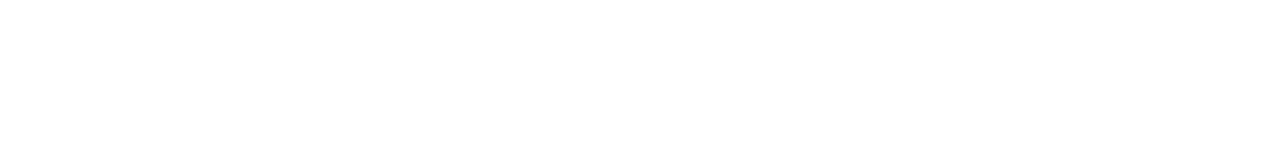
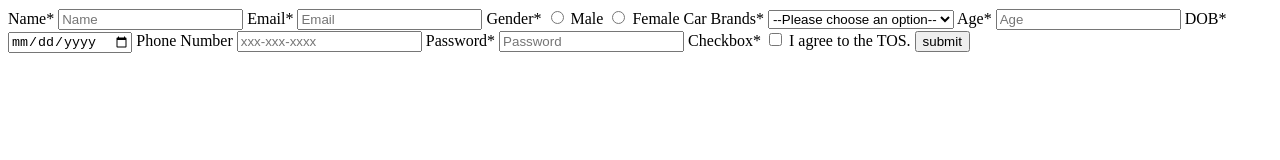
Before and after one commit to acciojob/signup-form-car-chandrahasan667, a website: page main.html in a window 1280 px wide. Drawn offline with Linux system fonts and the light colour scheme.

Commit message:
created a submission

```diff
--- a/main.html
+++ b/main.html
@@ -9,7 +9,65 @@
 <body>
 	<!-- the entire body must be written by student -->
     <script type="text/javascript" src="./script.js">
-</script>
+    </script>
+	<form method ="post">
+
+			<label for ="name">Name*</label>
+			<input type ="text" id="name" placeholder ="Name" required>
+
+
+
+			<label for ="email">Email*</label>
+			<input type ="email" id="email" placeholder ="Email" required>
+
+
+
+			<label for ="gender">Gender*</label>
+			<input type ="radio" name="gender" id="gender_m"required>
+		    <label for ="gender_m">Male</label>
+			<input type ="radio" name="gender" id="gender_f" required>
+		    <label for ="gender_f">Female</label>
+
+
+			<label for ="cars">Car Brands*</label>
+			<select id="cars" required>
+				<option value="" disabled selected>--Please choose an option--</option>
+				<option value="bmw">BMW</option>
+                <option value="audi">Audi</option>
+				<option value="mercedez">Mercedez</option>
+			</select>
+
+
+
+			<label for="age">Age*</label>
+			<input type = "number" id="age" placeholder ="Age" required>
+
+
+
+			<label for="dob">DOB*</label>
+			<input type = "date" id="dob" required>
+
+
+
+			<label for="tel">Phone Number</label>
+			<input type = "tel" id="tel" placeholder="xxx-xxx-xxxx">
+
+
+
+			<label for="password">Password*</label>
+			<input type = "password" id="password" placeholder ="Password" required>
+
+
+
+			<label for="tos">Checkbox*</label>
+			<input type = "checkbox" id="tos" required> I agree to the TOS.
+
+
+		<button type="submit">submit</button>
+
+
+
+	</form>
 
 </body>
 
```
